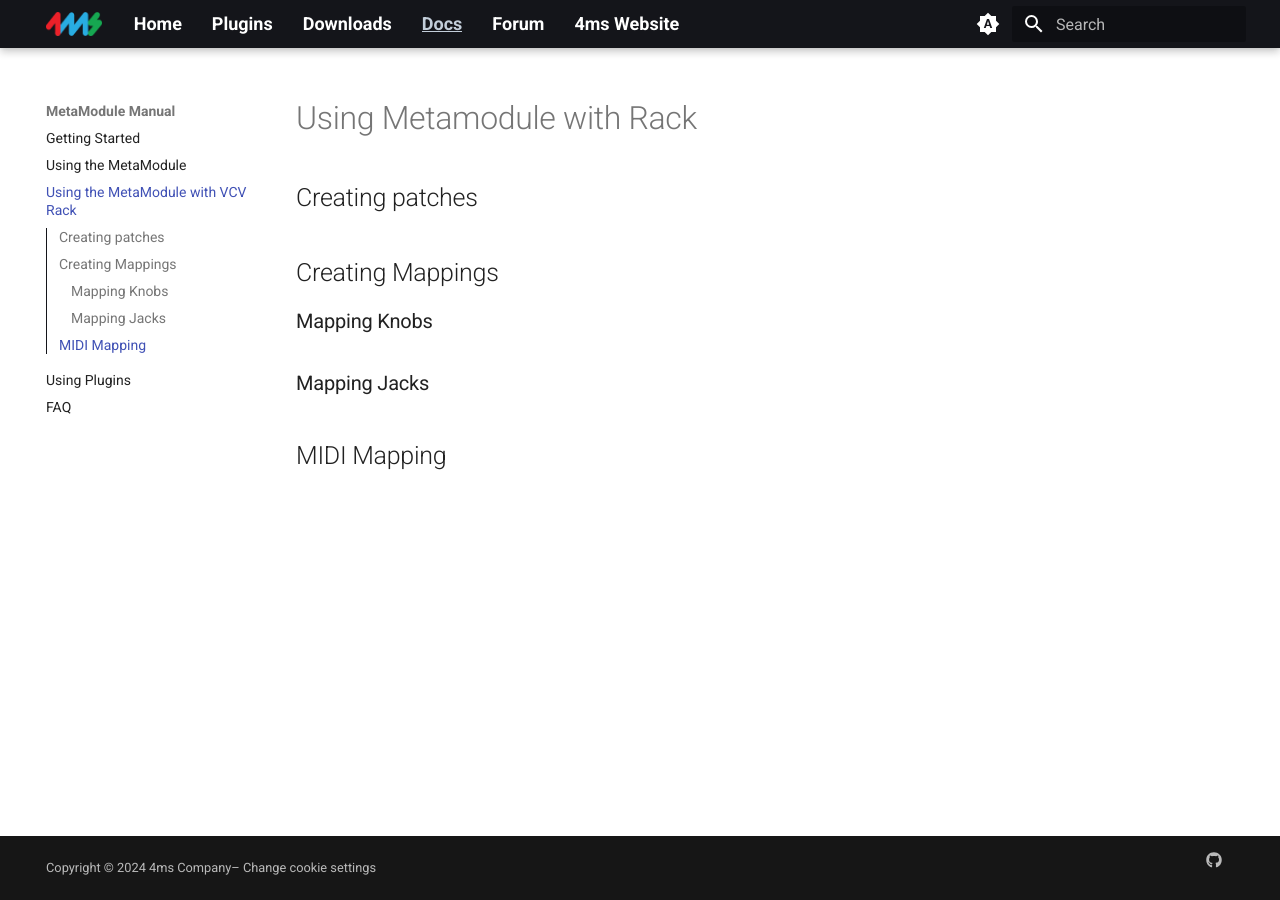
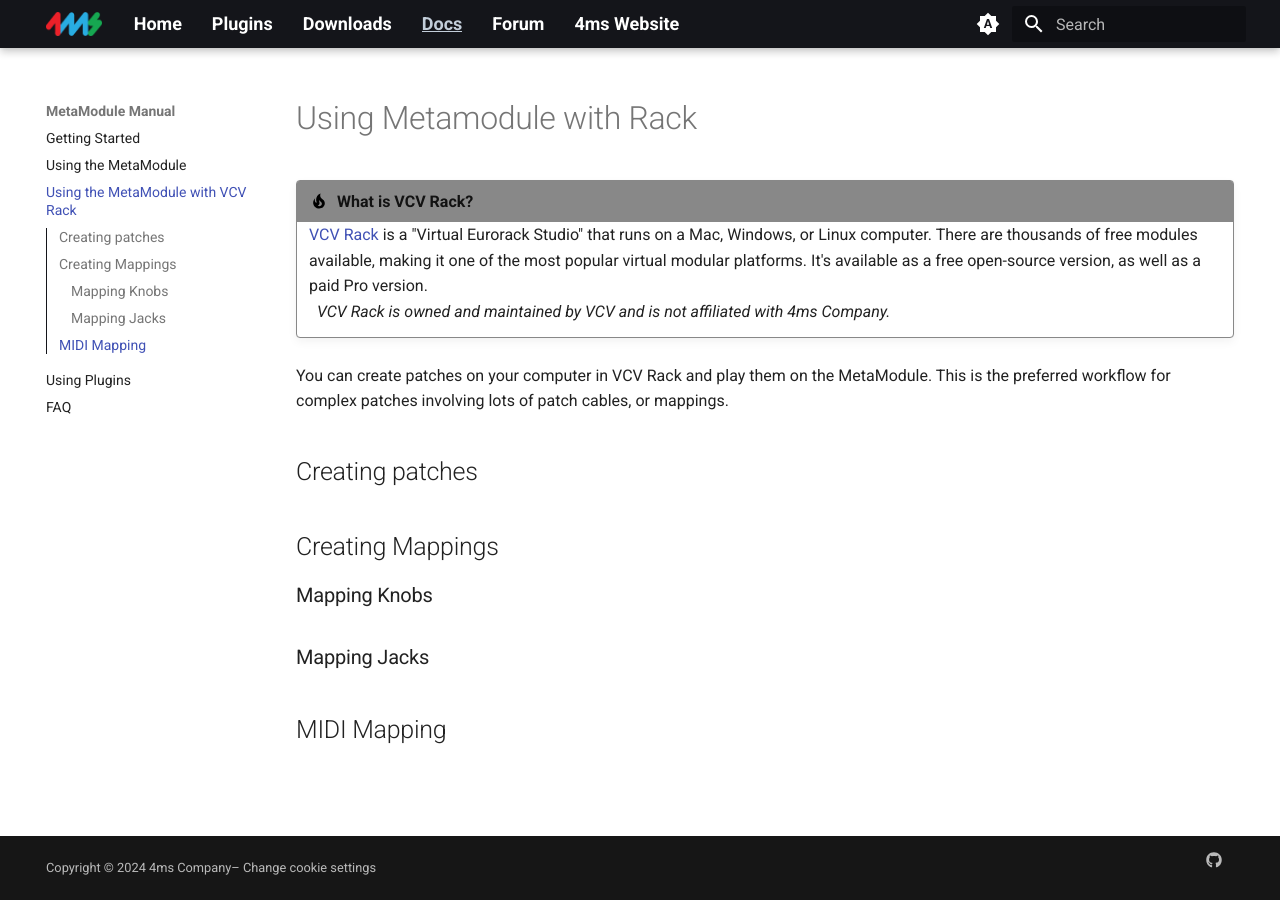
Before and after one commit to 4ms/metamodule-docs-website, an MkDocs documentation site: the page built from docs/using_rack.md, in a window 1280 px wide. Built offline with MkDocs 1.6.1 and Material for MkDocs 9.7.7, drawn with Linux system fonts in a browser that asks for light colours.

Commit message:
Start What is VCV section

```diff
--- a/docs/using_rack.md
+++ b/docs/using_rack.md
@@ -1,6 +1,20 @@
 # Using Metamodule with Rack
 
+!!! tip "What is VCV Rack?"
+    [VCV Rack](https://vcvrack.com/) is a "Virtual Eurorack Studio" that
+    runs on a Mac, Windows, or Linux computer. There are thousands of free modules
+    available, making it one of the most popular virtual modular
+    platforms. It's available as a free open-source version, as well as a paid Pro
+    version.
+
+    &nbsp;
+    *VCV Rack is owned and maintained by VCV and is not affiliated with 4ms Company.*
+
+
+You can create patches on your computer in VCV Rack and play them on the MetaModule. This is the preferred workflow for complex patches involving lots of patch cables, or mappings.
+
 ## Creating patches
+
 
 ## Creating Mappings
 
```
